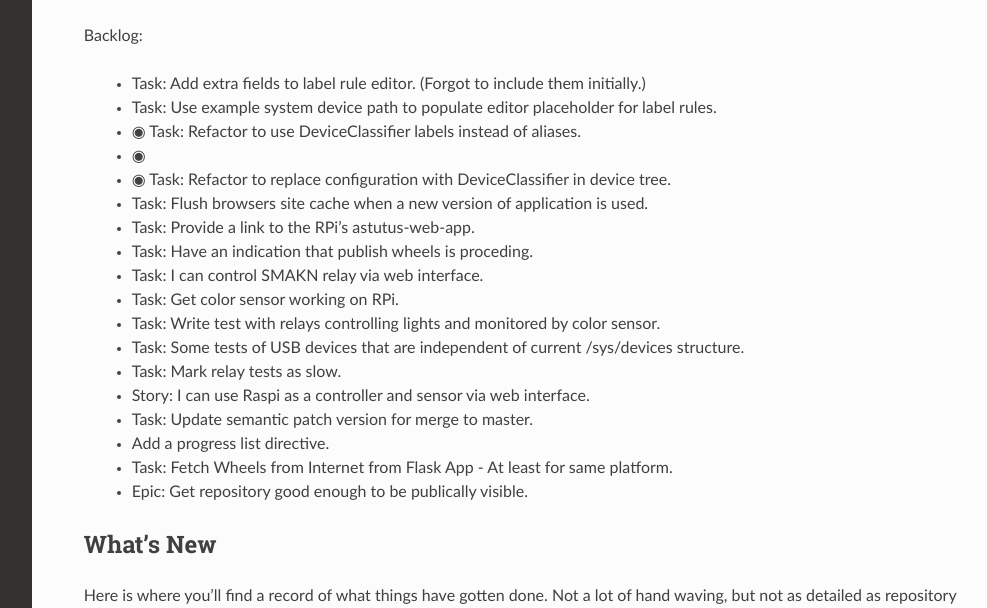
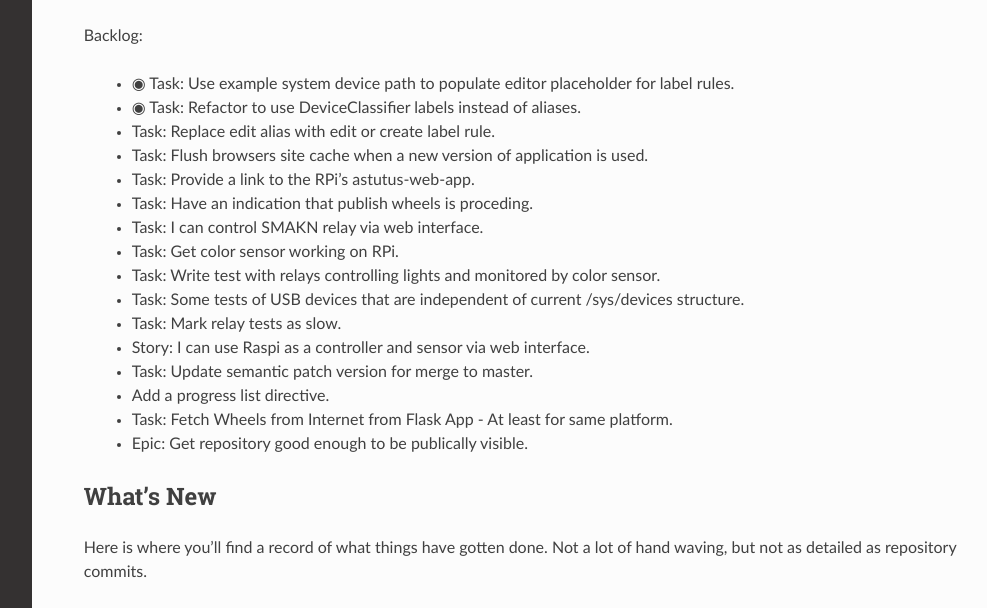
Before and after one commit to rich-dobbs-13440/astutus, a Sphinx documentation site: the page built from docs/doc/changes.rst, in a window 1280 px wide and 1400 px high, cut to the strip 536-1144 px from the top of the window. Shown: the whole strip, without its empty margins (268-1255 px from the left). Built offline with Sphinx 7.4.7 and the Read the Docs theme 2.0.0, drawn with Linux system fonts in a browser that asks for light colours; the version number is read from the project's files by our own code; some of the changed text lies outside the part shown.

```diff
--- a/docs/doc/changes.rst
+++ b/docs/doc/changes.rst
@@ -43,12 +43,9 @@
 
 Backlog:
 
-
-  * Task: Add extra fields to label rule editor. (Forgot to include them initially.)
-  * Task: Use example system device path to populate editor placeholder for label rules.
+  * |in_progress| Task: Use example system device path to populate editor placeholder for label rules.
   * |in_progress| Task: Refactor to use DeviceClassifier labels instead of aliases.
-  * |in_progress|
-  * |in_progress| Task: Refactor to replace configuration with DeviceClassifier in device tree.
+  * Task: Replace edit alias with edit or create label rule.
   * Task: Flush browsers site cache when a new version of application is used.
   * Task: Provide a link to the RPi's astutus-web-app.
   * Task: Have an indication that publish wheels is proceding.
```
Also changed, not shown: other parts of docs/doc/changes.rst (+6 -5 lines), src/astutus/web/templates/app/usb/label_rule_editor.html (+9 -1 lines), 1 other file.
